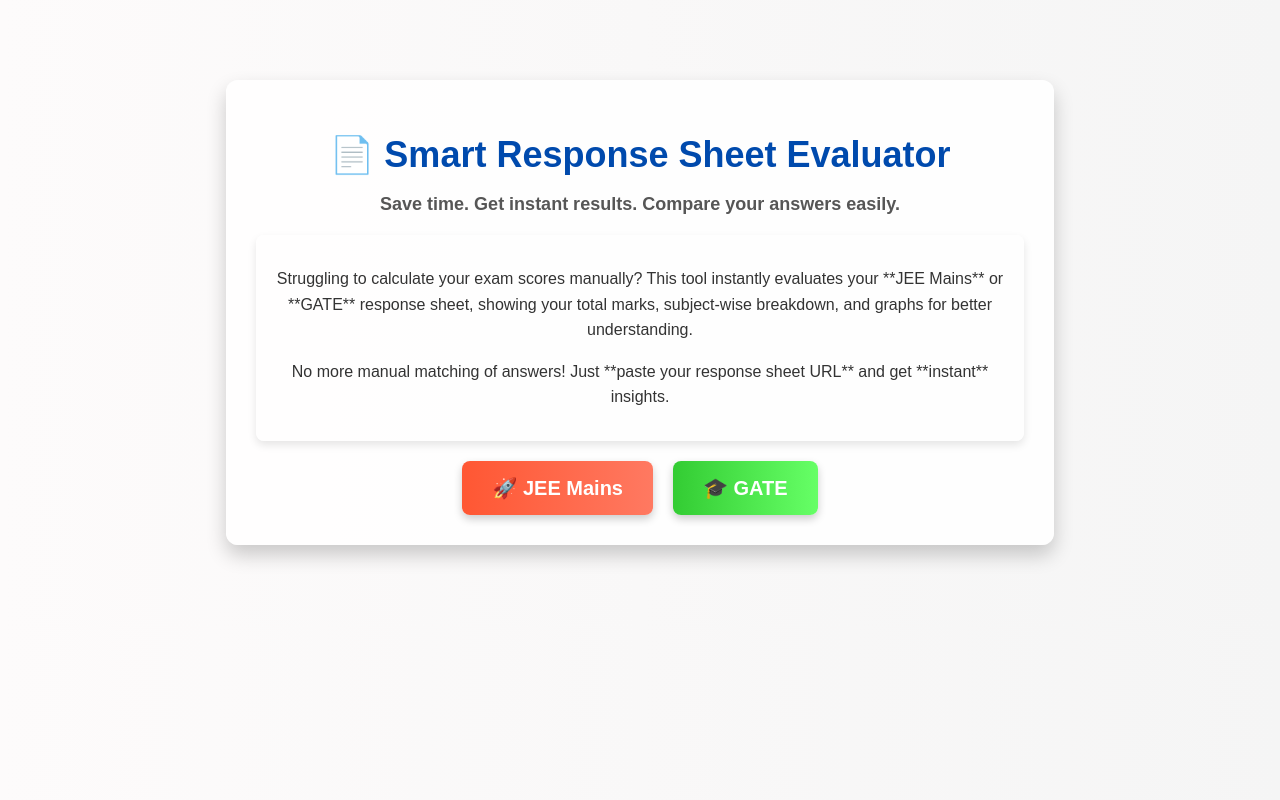
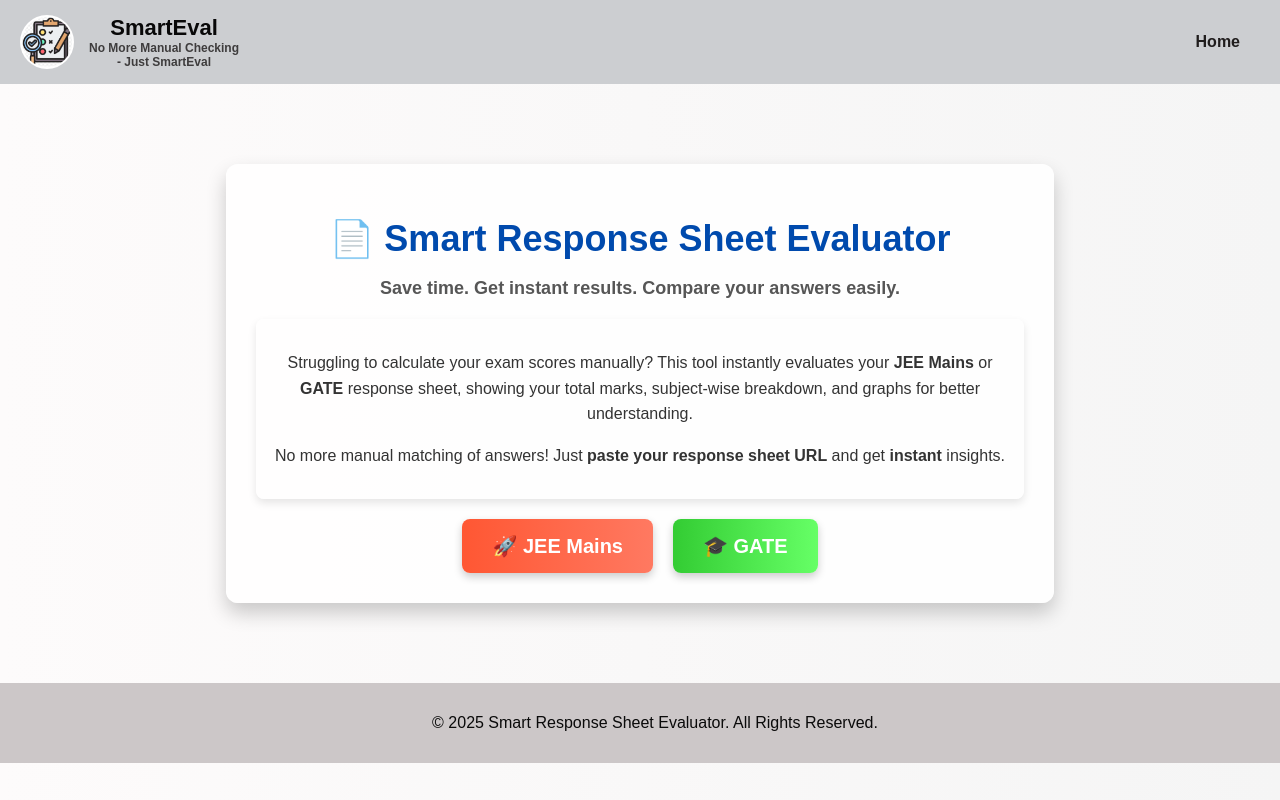
Before and after one commit to saksham44v/Response-sheet-smart-evaluator, a Flask app: page / in a window 1280 px wide. Run offline with Flask 3, Linux system fonts and the light colour scheme.

Commit message:
attached favicon ,header and fotter now the home page is almost ready

```diff
--- a/static/home_page_styles.css
+++ b/static/home_page_styles.css
@@ -6,6 +6,93 @@
     color: white;
     margin: 0;
     padding: 0;
+}
+.logo-text {
+    display: flex;
+    flex-direction: column;
+    justify-content:left;
+}
+
+.logo-text h1 {
+    margin: 0;
+    font-size: 22px;
+    font-weight: bold;
+    color: #080808;
+}
+
+.logo-text .tagline {
+    margin: 0;
+    font-size: 12px;
+    color: #2f2d2d;
+}
+
+
+
+
+
+
+/* Header Styling */
+header {
+    background: #ccced1; /* Deep Blue */
+    padding: 15px 20px;
+    display: flex;
+    justify-content: space-between;
+    align-items: center;
+    color: white;
+
+}
+
+
+.logo-container {
+    display: flex;
+    align-items: center;
+    gap: 15px;
+}
+/* Logo Styling */
+/* Logo Styling */
+img {
+    width: 50px; /* Adjust size as needed */
+    height: 50px;
+    border-radius: 50%;
+    object-fit: contain; /* Ensures the whole image fits inside the circular frame */
+    padding: 2px; /* Adds some space inside the circular frame */
+    background-color: white; /* Optional: adds contrast if the logo has transparency */
+}
+
+
+
+nav ul {
+    list-style: none;
+    padding: 0;
+    margin: 0;
+    display: flex;
+}
+
+nav ul li {
+    margin-right: 20px;
+}
+
+nav ul li a {
+    text-decoration: none;
+    color: #201d1d;
+    font-weight: bold;
+    font-size: 16px;
+}
+
+nav ul li a:hover {
+    text-decoration: underline;
+}
+
+/* Footer Styling */
+footer {
+    background: #ccc7c8; /* Dark Gray */
+    color: #0a0a0a;
+    padding: 15px;
+    position: relative;
+    bottom: 0;
+    width: 100%;
+    text-align: center;
+    margin-top: 50px;
 }
 
 /* Main Container */
--- a/templates/home_page.html
+++ b/templates/home_page.html
@@ -5,15 +5,34 @@
     <meta name="viewport" content="width=device-width, initial-scale=1.0">
     <title>Smart Response Sheet Evaluator</title>
     <link rel="stylesheet" href="static/home_page_styles.css">
+    <link rel="icon" type="image/x-icon" href="static/favicon.ico">
 </head>
 <body>
+    <!-- Header Section -->
+    <header>
+        <div class="logo-container">
+            <img src="static/logo1.png" alt="Company Logo" class="logo">
+            <div class="logo-text">
+                <h1>SmartEval</h1>
+                <p class="tagline">No More Manual Checking<br> - Just SmartEval</p>
+            </div>
+        </div>
+        <nav>
+            <ul>
+                <li><a href="#">Home</a></li>
+            </ul>
+        </nav>
+    </header>
+
+
+    <!-- Main Content -->
     <div class="container">
         <h1>📄 Smart Response Sheet Evaluator</h1>
         <p class="tagline">Save time. Get instant results. Compare your answers easily.</p>
 
         <div class="description">
-            <p>Struggling to calculate your exam scores manually? This tool instantly evaluates your **JEE Mains** or **GATE** response sheet, showing your total marks, subject-wise breakdown, and graphs for better understanding.</p>
-            <p>No more manual matching of answers! Just **paste your response sheet URL** and get **instant** insights.</p>
+            <p>Struggling to calculate your exam scores manually? This tool instantly evaluates your <strong>JEE Mains</strong> or <strong>GATE</strong> response sheet, showing your total marks, subject-wise breakdown, and graphs for better understanding.</p>
+            <p>No more manual matching of answers! Just <strong>paste your response sheet URL</strong> and get <strong>instant</strong> insights.</p>
         </div>
 
         <div class="options">
@@ -21,5 +40,10 @@
             <a href="{{ url_for('gate') }}" class="option-btn gate">🎓 GATE</a>
         </div>
     </div>
+
+    <!-- Footer Section -->
+    <footer>
+        <p>&copy; 2025 Smart Response Sheet Evaluator. All Rights Reserved.</p>
+    </footer>
 </body>
 </html>
```
Also changed, not shown: static/favicon.ico (added), static/logo1.png (added), static/logo2.png (added).
